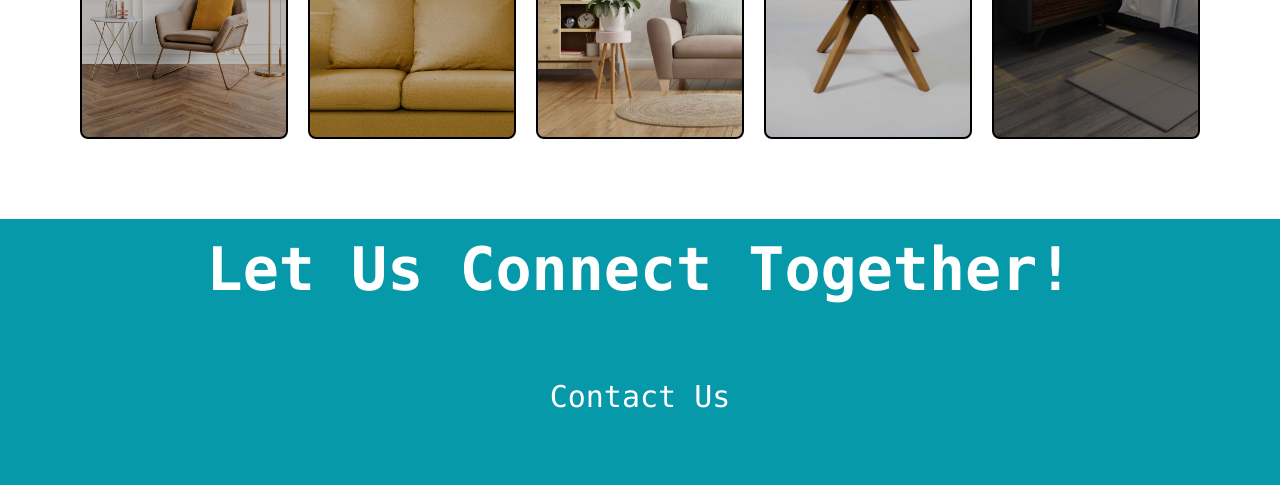
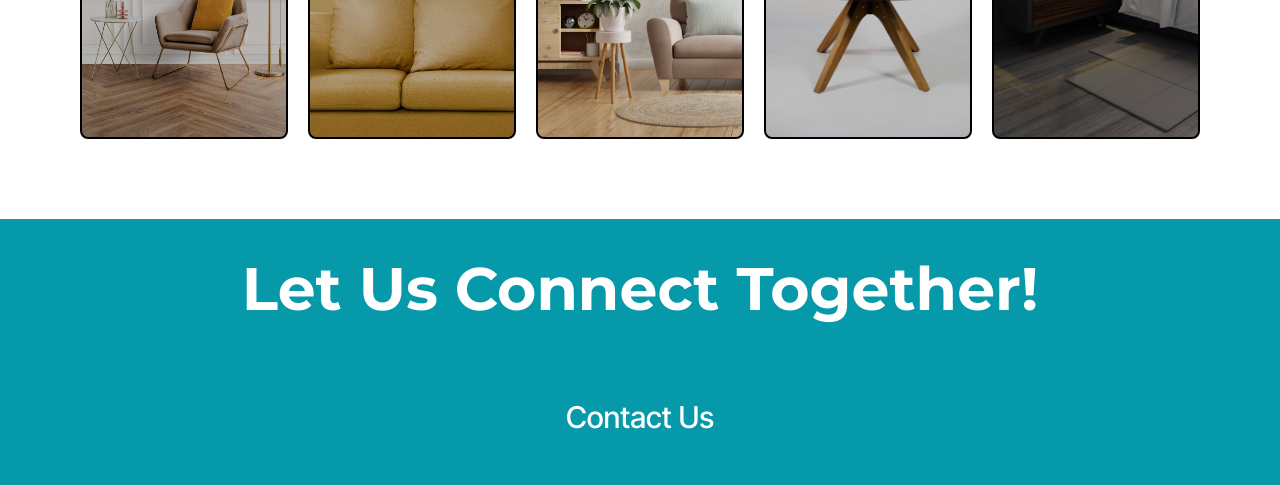
Before and after one commit to codewithgulam/furniture-landing-page-layout, a plain HTML site: page index.html in a window 1280 px wide. Shown: the part 1271-1756 px from the top of the page. Drawn offline with nearby package versions, Linux system fonts and the light colour scheme.

Commit message:
[add] fonts

```diff
--- a/index.html
+++ b/index.html
@@ -5,6 +5,9 @@
     <meta charset="UTF-8">
     <meta http-equiv="X-UA-Compatible" content="IE=edge">
     <meta name="viewport" content="width=device-width, initial-scale=1.0">
+    <link rel="preconnect" href="https://fonts.googleapis.com">
+    <link rel="preconnect" href="https://fonts.gstatic.com" crossorigin>
+    <link href="https://fonts.googleapis.com/css2?family=Inter+Tight:wght@500&family=Montserrat:wght@700&display=swap" rel="stylesheet">
     <link rel="stylesheet" href="https://cdnjs.cloudflare.com/ajax/libs/font-awesome/4.7.0/css/font-awesome.min.css">
     <link rel="icon" type="image/x-icon" href="https://raw.githubusercontent.com/codewithgulam/furniture-landing-page-layout/main/img/f.png">
     <link rel="stylesheet" href="https://unpkg.com/aos@next/dist/aos.css" />
@@ -165,9 +168,9 @@
 
     </section>
     <section class=" py-5 px-5 bg-[#0599a9] h-fit">
-        <h1 class="md:text-6xl  text-3xl capitalize font-bold text-center text-white font-mono">Let Us Connect together!
+        <h1 class="md:text-6xl  text-3xl capitalize font-bold text-center text-white font-mono pt-5" style="font-family: 'Montserrat', sans-serif;">Let Us Connect together!
         </h1>
-        <p class="text-center text-white font-mono mt-5 mb-5 md:mt-20  capitalize text-xl md:text-3xl">Contact Us</p>
+        <p class="text-center text-white mt-5 mb-5 md:mt-20  capitalize text-xl md:text-3xl" style="font-family: 'Inter Tight', sans-serif;">Contact Us</p>
 
         <div class="flex flex-col md:flex-row space-y-5 md:m-20 md:space-y-0 md:space-x-5 items-center  justify-center">
             <div class="flex md:flex-col items-center">
```
